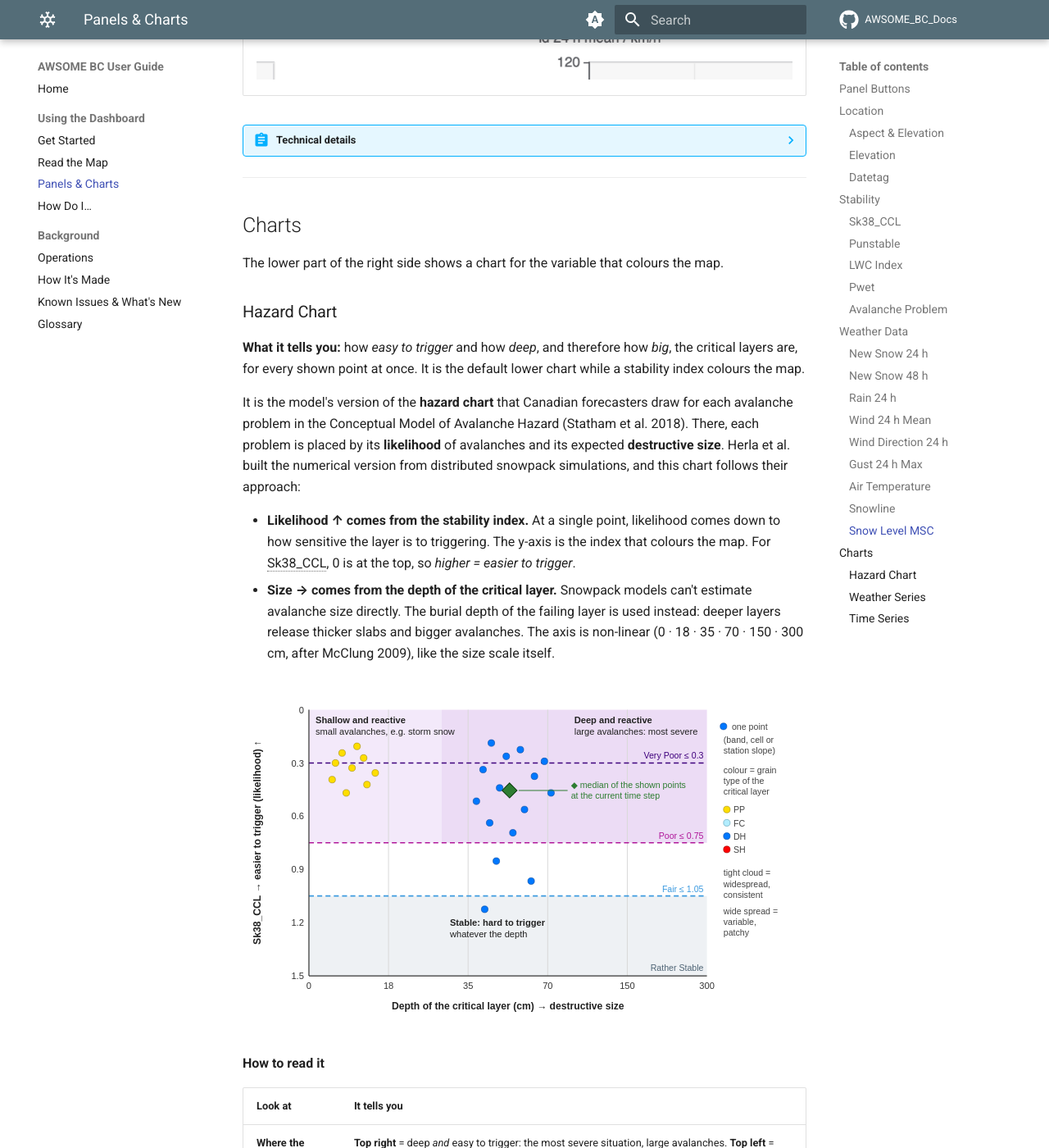
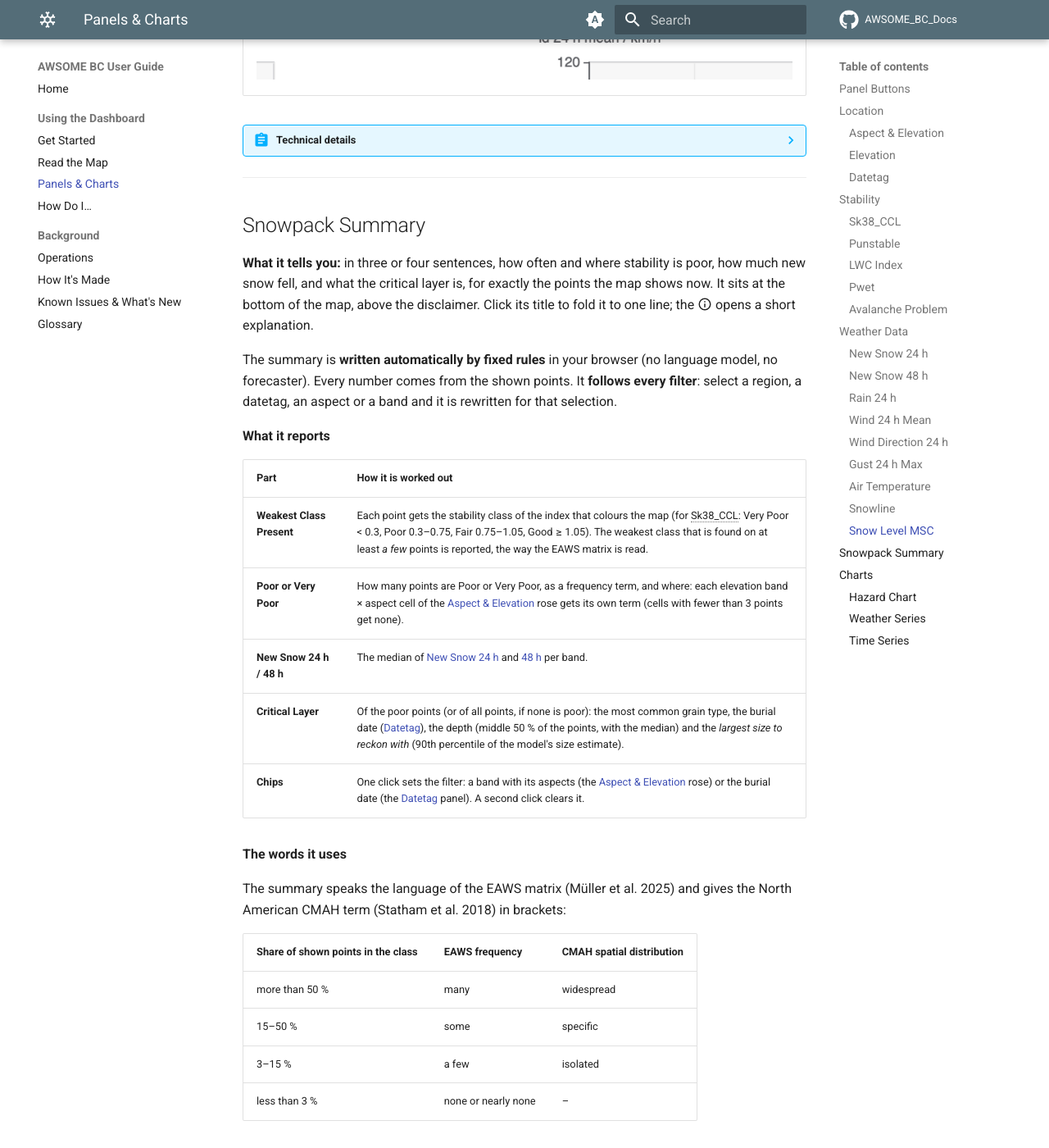
Before and after one commit to MachtlP/AWSOME_BC_Docs, an MkDocs documentation site: the page built from docs/panels.md, in a window 1280 px wide and 1400 px high, scrolled down 12330 px. Shown: the whole window at 82% size. Built offline with MkDocs 1.6.1 and Material for MkDocs 9.7.7, drawn with Linux system fonts in a browser that asks for light colours; nearby versions of some CDN libraries; comment, search, counter and statistics services are not loaded; some of the changed text lies outside the part shown.

Commit message:
Explain the Snowpack Summary on the map
Rule-based summary of the shown points: weakest stability class present,
EAWS frequency with the CMAH spatial distribution, poor cells by band and
aspect, new snow, critical layer. Thresholds and the index-to-sensitivity
link are marked provisional.

Co-Authored-By: Claude Opus 5.5 <noreply@anthropic.com>

```diff
--- a/docs/panels.md
+++ b/docs/panels.md
@@ -10,7 +10,8 @@ the panel tells you and how to read it. The technical details are folded away at
 **Weather Data:** [New Snow 24 h](#hn24) · [New Snow 48 h](#hn48) · [Rain 24 h](#rain24) ·
 [Wind 24 h Mean](#vw24) · [Wind Direction 24 h](#dw24) · [Gust 24 h Max](#gust24) · [Air Temperature](#ta) ·
 [Snowline](#snowline) · [Snow Level MSC](#snlvl) ·
-**Charts:** [Hazard Chart](#hazard-chart) · [Weather Series](#weather-series) · [Time Series](#time-series)
+**Charts:** [Hazard Chart](#hazard-chart) · [Weather Series](#weather-series) · [Time Series](#time-series) ·
+**Map:** [Snowpack Summary](#snowpack-summary)
 </div>
 
 ## Panel Buttons { #panel-buttons }
@@ -520,6 +521,77 @@ precipitation.
 
 ---
 
+## Snowpack Summary { #snowpack-summary }
+
+**What it tells you:** in three or four sentences, how often and where stability is poor, how much new snow fell, and
+what the critical layer is, for exactly the points the map shows now. It sits at the bottom of the map, above the
+disclaimer. Click its title to fold it to one line; the :material-information-outline: opens a short explanation.
+
+The summary is **written automatically by fixed rules** in your browser (no language model, no forecaster). Every
+number comes from the shown points. It **follows every filter**: select a region, a datetag, an aspect or a band
+and it is rewritten for that selection.
+
+**What it reports**
+
+| Part | How it is worked out |
+|---|---|
+| **Weakest Class Present** | Each point gets the stability class of the index that colours the map (for Sk38_CCL: Very Poor < 0.3, Poor 0.3–0.75, Fair 0.75–1.05, Good ≥ 1.05). The weakest class that is found on at least *a few* points is reported, the way the EAWS matrix is read. |
+| **Poor or Very Poor** | How many points are Poor or Very Poor, as a frequency term, and where: each elevation band × aspect cell of the [Aspect & Elevation](#aspect-elevation) rose gets its own term (cells with fewer than 3 points get none). |
+| **New Snow 24 h / 48 h** | The median of [New Snow 24 h](#hn24) and [48 h](#hn48) per band. |
+| **Critical Layer** | Of the poor points (or of all points, if none is poor): the most common grain type, the burial date ([Datetag](#datetag)), the depth (middle 50 % of the points, with the median) and the *largest size to reckon with* (90th percentile of the model's size estimate). |
+| **Chips** | One click sets the filter: a band with its aspects (the [Aspect & Elevation](#aspect-elevation) rose) or the burial date (the [Datetag](#datetag) panel). A second click clears it. |
+
+**The words it uses**
+
+The summary speaks the language of the EAWS matrix (Müller et al. 2025) and gives the North American CMAH term
+(Statham et al. 2018) in brackets:
+
+| Share of shown points in the class | EAWS frequency | CMAH spatial distribution |
+|---|---|---|
+| more than 50 % | many | widespread |
+| 15–50 % | some | specific |
+| 3–15 % | a few | isolated |
+| less than 3 % | none or nearly none | – |
+
+EAWS *some* and CMAH *specific* share one idea: the points are found in terrain features with common
+characteristics, here a band and aspect.
+
+| Index class | EAWS stability | CMAH sensitivity to triggers |
+|---|---|---|
+| Very Poor | very poor (very easy to trigger) | touchy |
+| Poor | poor (easy to trigger) | reactive |
+| Fair | fair (difficult to trigger) | stubborn |
+| Rather Stable | good | unreactive |
+
+!!! warning "Provisional, not verified"
+    Neither the CMAH nor the EAWS matrix gives percentages for its frequency or distribution terms. The 3 / 15 / 50 %
+    thresholds above are **our provisional choice** and are being worked out against observations. Likewise, the
+    link between an index class and the CMAH sensitivity to triggers is **not established yet**: the table shows the
+    intended correspondence, not a verified one. The summary is a reading aid for the model output, not a danger
+    rating or an avalanche problem assessment.
+
+**Example: 24 Nov 2026, 06:00 UTC, all operations, coloured by Sk38_CCL**
+
+> Weakest stability class present: very poor (Sk38_CCL < 0.3), on some points (specific), 1314 of 5194 (25 %).
+> Poor or very poor stability (Sk38_CCL < 0.75) on many points (widespread), 3298 of 5194 (63 %): many at ALP (all
+> aspects), TL (all aspects), BTL (all aspects). No new snow in the last 48 h. The poor points' critical layer is
+> mostly depth hoar (DH, 70 %), buried 4 Nov, 32–66 cm deep (median 43 cm); largest size to reckon with about 3.2
+> (model estimate, 90th percentile), a persistent weak layer.
+
+*Reading:* one buried persistent layer (4 Nov) is poor at most points in every band. Click **Buried 4 Nov** to look
+at that layer alone in the [Hazard Chart](#hazard-chart).
+
+??? abstract "Technical details"
+    | | |
+    |---|---|
+    | Points | the points the filters select (highlighted-only points are left out); one point = one location × aspect |
+    | Index | the classifying stability index; if a weather variable colours the map, the default stability index |
+    | Poor | the two worst classes of the index (LWC Index: Unstable only) |
+    | Cells | band × aspect from the rose (`band`, `aspect`), at least 3 points for a frequency term |
+    | Depth | `snowpack.<index>.depth`, 25th–75th percentile and median |
+    | Size | `snowpack.<index>.size_estimate`, 90th percentile |
+    | References | Statham, G. et al. (2018): A conceptual model of avalanche hazard. *Natural Hazards* 90, 663–691. · Müller, K., Techel, F. and Mitterer, C. (2025): The EAWS matrix, a decision support tool to determine the regional avalanche danger level (Part A): conceptual development. *NHESS* 25, 4503–4525. [doi:10.5194/nhess-25-4503-2025](https://doi.org/10.5194/nhess-25-4503-2025) |
+
 ## Charts
 
 The lower part of the right side shows a chart for the variable that colours the map.
```
